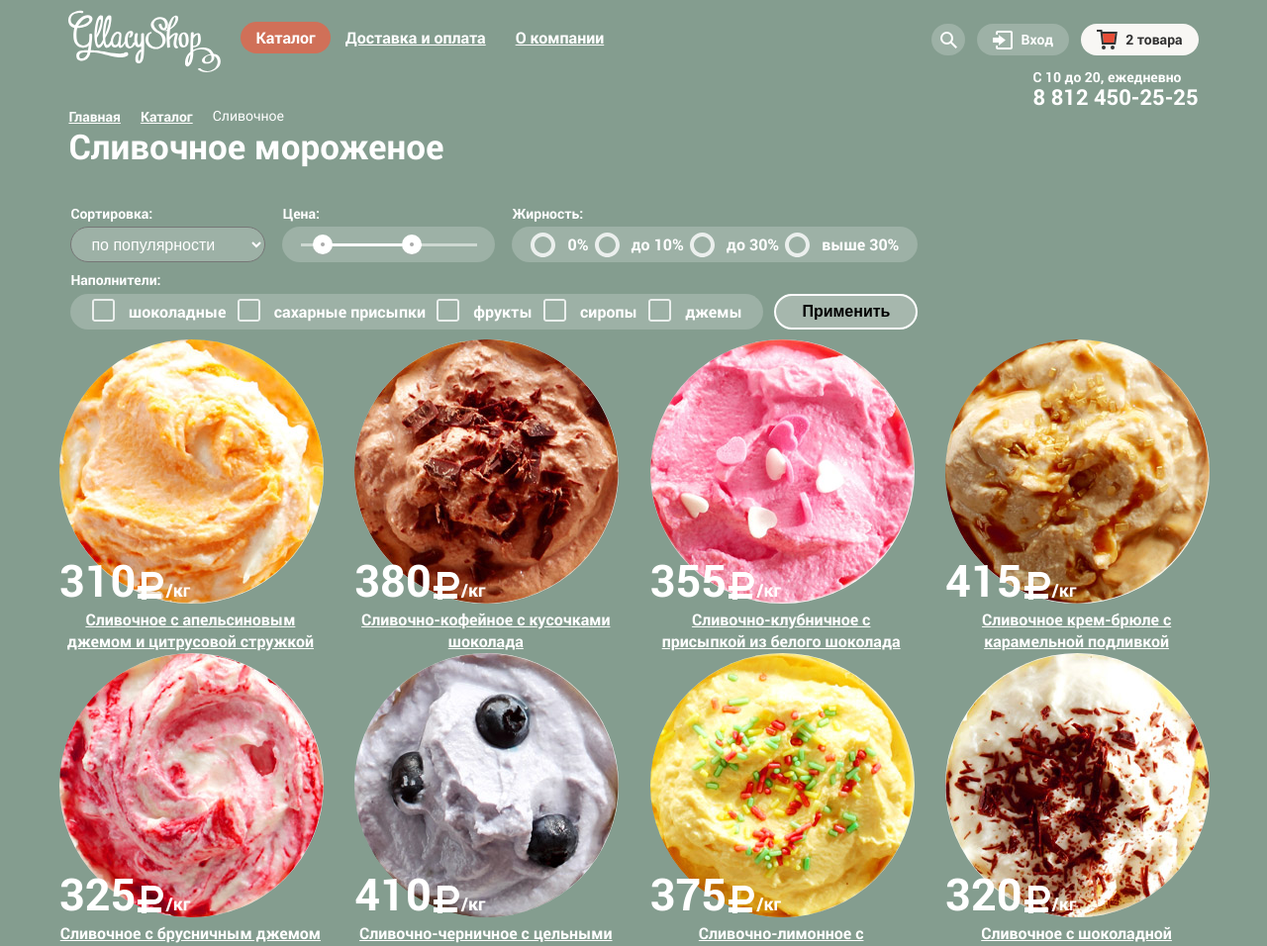
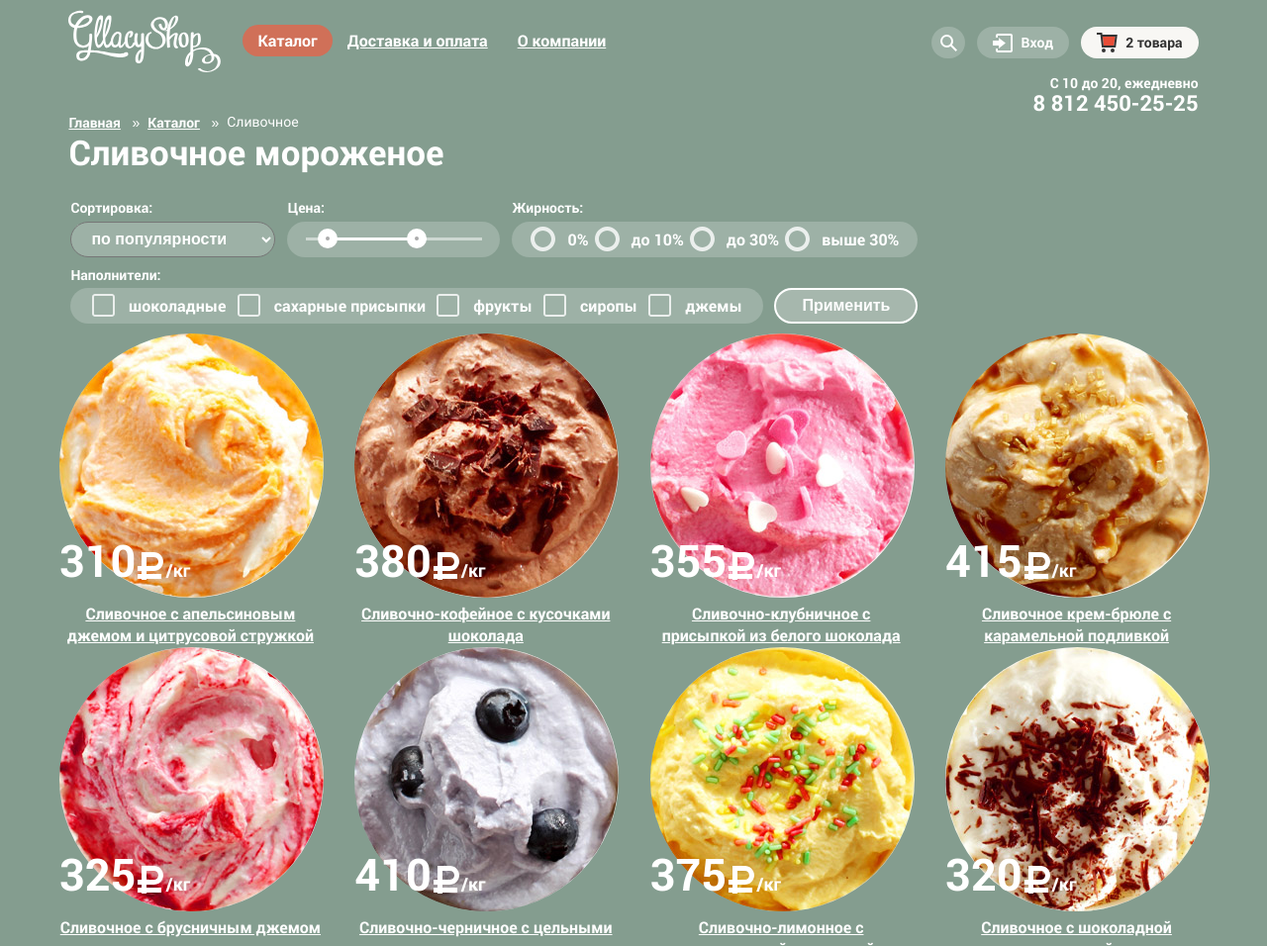
Before and after one commit to Ekaterina9106/567513-gllacy, a plain HTML site: page catalog.html in a window 1280 px wide. Shown: the top 956 px of the page at 99% size. Drawn offline with Linux system fonts and the light colour scheme.

Commit message:
исправления

```diff
--- a/catalog.html
+++ b/catalog.html
@@ -116,16 +116,18 @@
                 </div>
             </div>
             <div class="info">
-                <div>
-                    <span class="time">С 10 до 20, ежедневно</span>
-                    <span class="phone">8 812 450-25-25</span>
-                </div>
+                <span class="time">С 10 до 20, ежедневно</span>
+                <span class="phone">8 812 450-25-25</span>
             </div>
         </header>
         <main>
             <ul class="breadcrumbs">
-                <li><a href="#">Главная</a></li>
-                <li><a href="#">Каталог</a></li>
+                <li><a href="index.html">Главная</a>
+                    <span class="quotes">»</span>
+                </li>
+                <li><a href="#">Каталог</a>
+                    <span class="quotes">»</span>
+                </li>
                 <li>Сливочное</li>
             </ul>
             <h1 class="ice">Сливочное мороженое</h1>
--- a/css/style.css
+++ b/css/style.css
@@ -95,14 +95,15 @@ a:hover, a:active {
 }
 
 .logo {
-    height: 60px;
+    height: 66px;
+    width: 156px;
 }
 
 .ice {
     font-size: 35px;
     line-height: 1.17;
     font-weight: bolder;
-    margin-bottom: 40px;
+    margin-bottom: 28px;
 }
 
 .shop {
@@ -126,6 +127,7 @@ a:hover, a:active {
     text-shadow: 0 2px 5px rgba(160, 32, 11, 0.76);
     box-shadow: 0px 2px 2px 0px rgba(172, 16, 0, 0.64);
     background: linear-gradient(to bottom, #f26843 0%, #e74a35 100%);
+    border: 0;
 }
 
 .btn:hover {
@@ -453,8 +455,8 @@ a:hover, a:active {
 
 .info {
     display: flex;
-    justify-content: flex-end;
     width: 100%;
+    flex-direction: column;
 }
 
 .time {
@@ -462,6 +464,7 @@ a:hover, a:active {
     font-size: 14px;
     line-height: 1.14;
     display: block;
+    text-align: end;
 }
 
 .phone {
@@ -469,6 +472,7 @@ a:hover, a:active {
     font-size: 22px;
     line-height: 1.09;
     display: block;
+    text-align: end;
 }
 
 .offer {
@@ -568,7 +572,7 @@ a:hover, a:active {
     font-weight: bolder;
     position: absolute;
     left: 0;
-    top: 220px;
+    top: 206px;
 }
 
 .price span {
@@ -745,11 +749,14 @@ a:hover, a:active {
     display: flex;
     justify-content: space-between;
     margin-top: 20px;
+    padding-bottom: 25px;
+    border-top: 1px solid #a9bbb1;
 }
 
 .social {
     display: flex;
     justify-content: space-between;
+    margin-top: 36px;
 }
 
 .social-item {
@@ -776,6 +783,7 @@ a:hover, a:active {
     flex-wrap: wrap;
     width: 330px;
     height: 40px;
+    margin-top: 36px;
 }
 
 .footer-links .love {
@@ -825,6 +833,7 @@ a.social:active {
     line-height: 1.5;
     width: 192px;
     text-align: left;
+    margin-top: 36px;
 }
 
 .htmlacademy-logo {
@@ -838,8 +847,11 @@ a.social:active {
     display: flex;
 }
 
-.breadcrumbs li {
-    padding-right: 20px;
+.quotes {
+    display: inline-block;
+    margin-right: 8px;
+    margin-left: 8px;
+    vertical-align: middle;
 }
 
 .filter fieldset {
@@ -860,11 +872,12 @@ a.social:active {
     background-image: url("../img/select-arrow.svg");
     background-repeat: no-repeat;
     color: #ffffff;
+    font-weight: bold;
 }
 
 .filter select:hover {
     color: #323232;
-    background-color: rgba(255,255,255,0.2);
+    background-color: #ffffff;
 }
 
 .filter label {
@@ -931,6 +944,7 @@ a.social:active {
     border: 2px solid #ffffff;
     border-radius: 36px;
     align-self: flex-end;
+    color: #ffffff;
 }
 
 .filter-btn:hover {
```
Also changed, not shown: index.html (+5 -7 lines).
